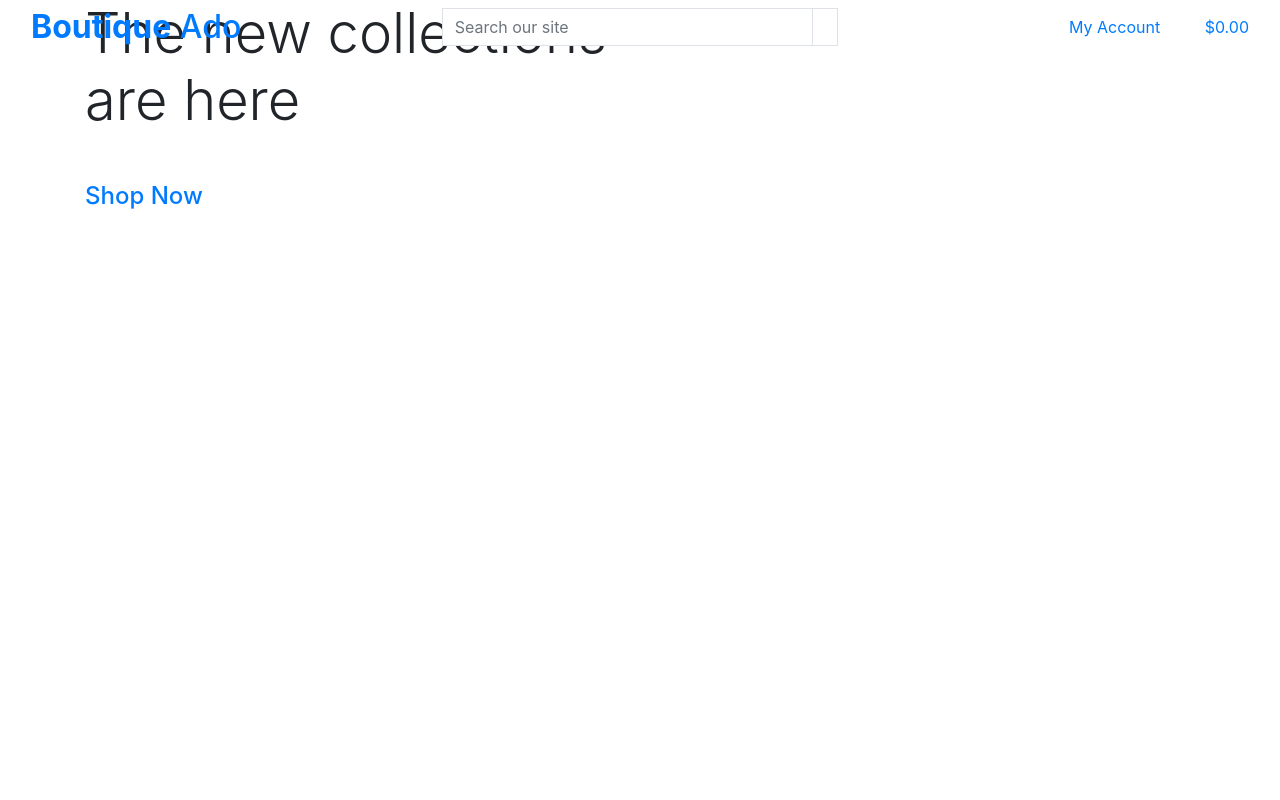
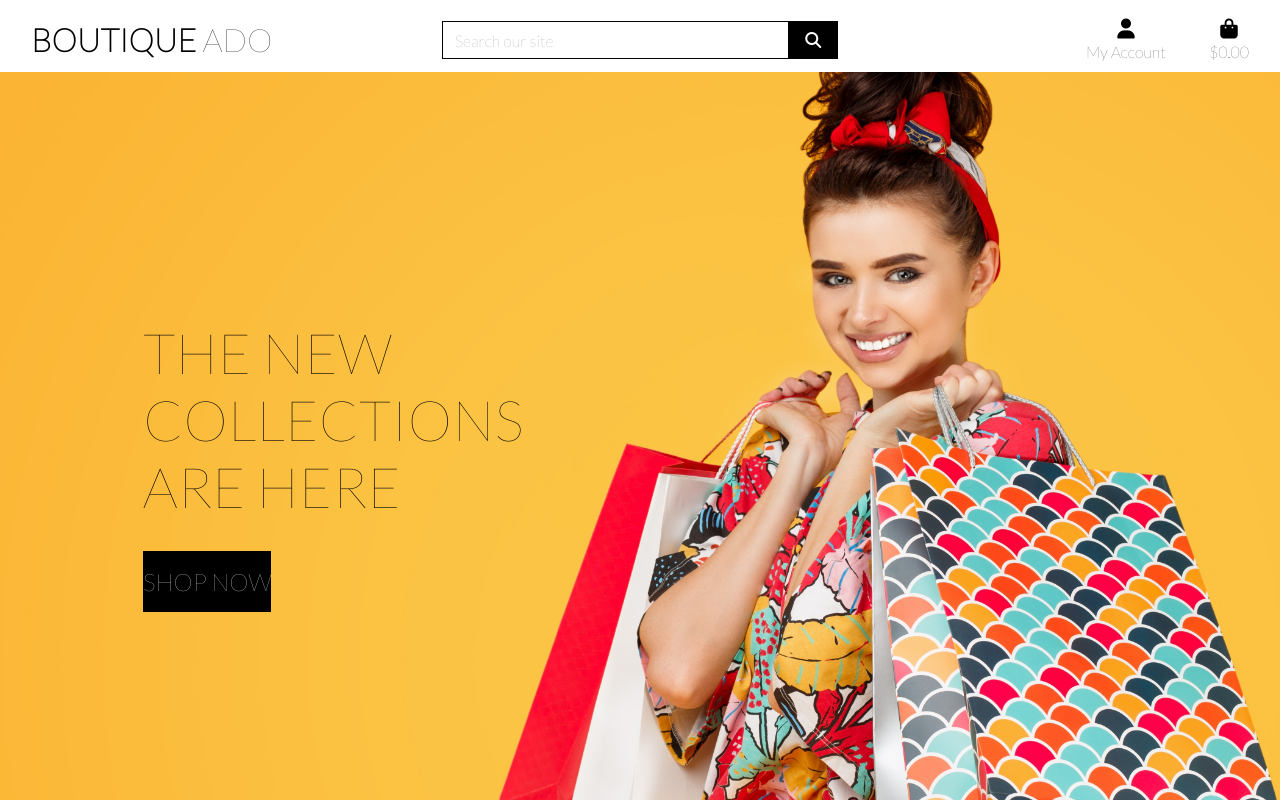
Before and after one commit to madatoo/boutique_ado_v1, a Django app: page / in a window 1280 px wide. Run offline with Django 3.2, Linux system fonts and the light colour scheme; some libraries are stand-ins or nearby versions.

Commit message:
completed home page header and css

```diff
--- a/boutique_ado/settings.py
+++ b/boutique_ado/settings.py
@@ -146,6 +146,10 @@ USE_TZ = True
 # https://docs.djangoproject.com/en/3.2/howto/static-files/
 
 STATIC_URL = '/static/'
+STATICFILES_DIRS = [BASE_DIR/'static/']
+
+MEDIA_URL = '/media/'
+MEDIA_ROOT = os.path.join(BASE_DIR, 'media')
 
 # Default primary key field type
 # https://docs.djangoproject.com/en/3.2/ref/settings/#default-auto-field
--- a/boutique_ado/urls.py
+++ b/boutique_ado/urls.py
@@ -15,9 +15,11 @@ Including another URLconf
 """
 from django.contrib import admin
 from django.urls import path, include
+from django.conf import settings
+from django.conf.urls.static import static
 
 urlpatterns = [
     path('admin/', admin.site.urls),
     path('accounts/', include('allauth.urls')),
     path('', include('home.urls')),
-]
+] + static(settings.MEDIA_URL, document_root=settings.MEDIA_ROOT)
--- a/home/templates/home/index.html
+++ b/home/templates/home/index.html
@@ -18,7 +18,7 @@
             <h1 class="display-4 logo-font text-black">The new collections are here</h1>
             <div class="my-5">
                 <h4>
-                    <a href="" class="shop-now-button button button-large .rounded-0 text- uppercase py-3">Shop Now</a>
+                    <a href="" class="shop-now-button button button-large rounded-0 text-uppercase py-3">Shop Now</a>
 
 
                 </h4>
--- /dev/null
+++ b/static/css/base.css
@@ -0,0 +1,79 @@
+html {
+    height: 100%;
+}
+
+body {
+    background: url('/media/homepage_background_cropped.jpg') no-repeat center center fixed;
+    background-size: cover;
+    height: calc(100vh - 164px);
+    color: #555;
+    font-family: 'Lato';
+}
+/* from Bulma */
+.icon {
+    align-items: center;
+    display: inline-flex;
+    justify-content: center;
+    height: 1.5rem;
+    width: 1.5rem;
+}
+
+.logo-font {
+    text-transform: uppercase;
+}
+
+.main-logo-link {
+    width: fit-content;
+}
+
+.shop-now-button {
+    background: black;
+    color: white;
+    min-width: 260px;
+}
+
+.btn-black {
+    background: black;
+    color: white;
+}
+.shop-now-button:hover,
+.shop-now-button:active,
+.shop-now-button:focus,
+.btn-black:hover,
+.btn-black:active,
+.btn-black:focus {
+    background: #222;
+    color: white;
+}
+
+.text-black {
+    color: #000 !important;
+}
+
+.border-black {
+    border: 1px solid black !important;
+}
+
+/* -------------------------------- Media Queries */
+
+/* Slightly larger container on xl screens */
+@media (min-width: 1200px) {
+  .container {
+    max-width: 80%;
+  }
+}
+
+/* fixed top navbar only on medium and up */
+@media (min-width: 992px) {
+    .fixed-top-desktop-only {
+        position: fixed;
+        top: 0;
+        right: 0;
+        left: 0;
+        z-index: 1030;
+    }
+
+    .header-container {
+        padding-top: 164px;
+    }
+}
--- a/templates/base.html
+++ b/templates/base.html
@@ -15,15 +15,18 @@
 
     {% block corecss %}
         <link rel="stylesheet" href="https://stackpath.bootstrapcdn.com/bootstrap/4.4.1/css/bootstrap.min.css" integrity="sha384-Vkoo8x4CGsO3+Hhxv8T/Q5PaXtkKtu6ug5TOeNV6gBiFeWPGFN9MuhOf23Q9Ifjh" crossorigin="anonymous">
+        <link href="https://fonts.googleapis.com/css2?family=Lato:wght@100&display=swap" rel="stylesheet">
+        <link rel="stylesheet" href="{% static 'css/base.css' %}">
     {% endblock %}
 
     {% block extra_css%}
     {% endblock %}
 
     {% block corejs %}
-        <script src="https://code.jquery.com/jquery-3.4.1.slim.min.js" integrity="sha384-J6qa4849blE2+poT4WnyKhv5vZF5SrPo0iEjwBvKU7imGFAV0wwj1yYfoRSJoZ+n" crossorigin="anonymous"></script>
-        <script src="https://cdn.jsdelivr.net/npm/popper.js@1.16.0/dist/umd/popper.min.js" integrity="sha384-Q6E9RHvbIyZFJoft+2mJbHaEWldlvI9IOYy5n3zV9zzTtmI3UksdQRVvoxMfooAo" crossorigin="anonymous"></script>
-        <script src="https://stackpath.bootstrapcdn.com/bootstrap/4.4.1/js/bootstrap.min.js" integrity="sha384-wfSDF2E50Y2D1uUdj0O3uMBJnjuUD4Ih7YwaYd1iqfktj0Uod8GCExl3Og8ifwB6" crossorigin="anonymous"></script>
+      <script src="https://kit.fontawesome.com/729995acdb.js" crossorigin="anonymous"></script>
+      <script src="https://code.jquery.com/jquery-3.4.1.slim.min.js" integrity="sha384-J6qa4849blE2+poT4WnyKhv5vZF5SrPo0iEjwBvKU7imGFAV0wwj1yYfoRSJoZ+n" crossorigin="anonymous"></script>
+      <script src="https://cdn.jsdelivr.net/npm/popper.js@1.16.0/dist/umd/popper.min.js" integrity="sha384-Q6E9RHvbIyZFJoft+2mJbHaEWldlvI9IOYy5n3zV9zzTtmI3UksdQRVvoxMfooAo" crossorigin="anonymous"></script>
+      <script src="https://stackpath.bootstrapcdn.com/bootstrap/4.4.1/js/bootstrap.min.js" integrity="sha384-wfSDF2E50Y2D1uUdj0O3uMBJnjuUD4Ih7YwaYd1iqfktj0Uod8GCExl3Og8ifwB6" crossorigin="anonymous"></script>
     {% endblock %}
 
     {% block extra_js%}
@@ -32,14 +35,14 @@
     <title>Boutique Ado {% block extra_title %}{% endblock %}</title>
   </head>
   <body>
-    <header class="container-fluid fixed-top" >
-      <div class="row">
+    <header class="container-fluid fixed-top">
+      <div id="topnav" class="row bg-white pt-lg-2 d-none d-lg-flex">
         <div class="col-12 col-lg-4 my-auto py-1 py-lg-0 text-center text-lg-left">
           <a href="{% url 'home' %}" class="nav-link main-logo-link">
             <h2 class="logo-font text-black my-0"><strong>Boutique</strong> Ado</h2>
           </a>
         </div>
-        <div class="col-12 col-lg-4 my-auto py-1 py-lg-0 ">
+        <div class="col-12 col-lg-4 my-auto py-1 py-lg-0">
           <form action="" method="get">
             <div class="input-group w-100">
               <input type="text" name="q" placeholder="Search our site" class="form-control border border-black rounded-0">
```
Also changed, not shown: media/homepage_background_cropped.jpg (added).
